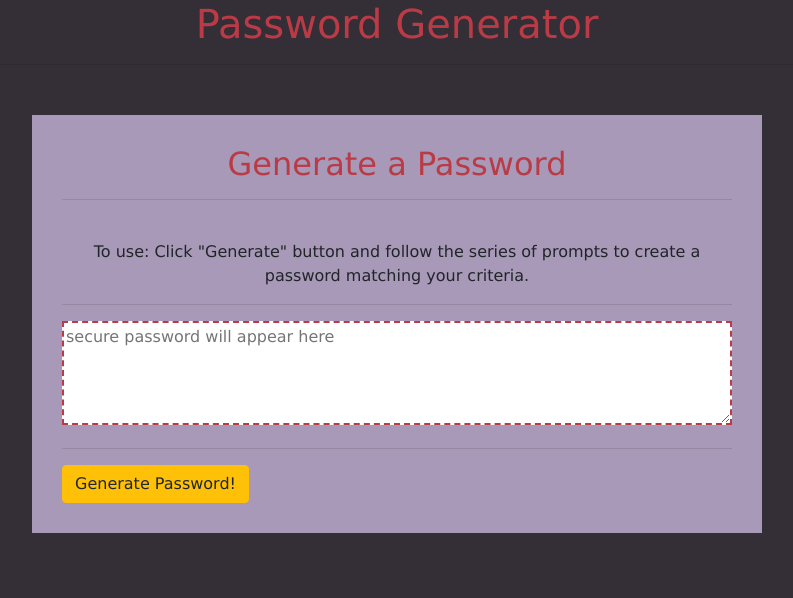
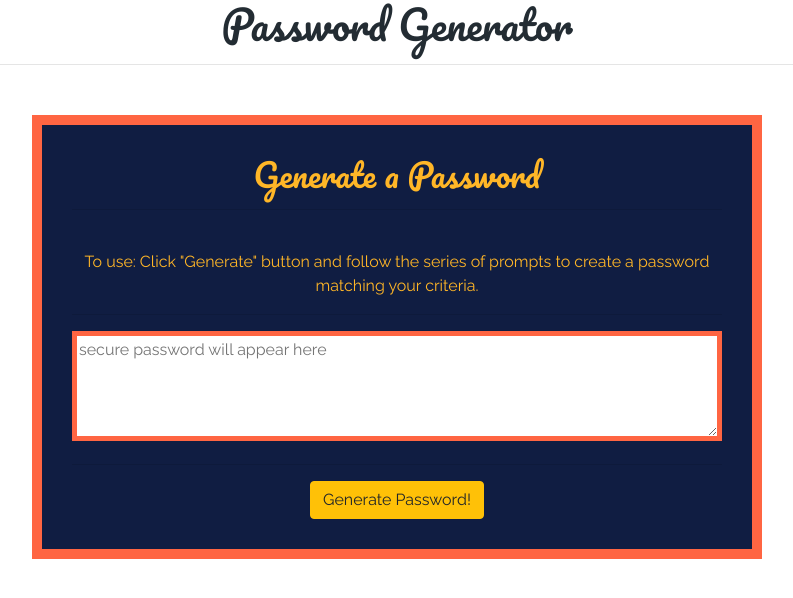
Before and after one commit to ohnobenito/passwordgenerator, a plain HTML site: page index.html in a window 1280 px wide. Shown: the whole page, without its empty margins (243-1036 px from the left). Drawn offline with nearby package versions, Linux system fonts and the light colour scheme.

Commit message:
changed up styling of page colors, centered button, added new fonts, added commenting

```diff
--- a/assets/css/style.css
+++ b/assets/css/style.css
@@ -1,30 +1,41 @@
+/* Body elements */
+body {
+    font-family: 'Raleway', sans-serif;
+}
 
-body {
-    background-color: #342e37ff;
-    font-family: 'Lucida Sans', 'Lucida Sans Regular', 'Lucida Grande', 'Lucida Sans Unicode', Geneva, Verdana, sans-serif;
+/* Main Header*/
+h1 {
+    text-align: center;
+    font-family: 'Pacifico', cursive;
+    color: #232c33ff;
 }
+
+/* Generator Styling */
 .content {
     margin-top: 10px;
     margin-bottom: 10px;
     width: 100%;
     padding: 30px;
-    background-color: #a799b7;
-}
-p {
+    border: #ff6542ff 10px solid;
+    background-color: #101d42ff;
     text-align: center;
 }
-h1, h2 {
-    color: #ba3b46;
-    text-align: center;
-}
-
 #display {
     width: 100%;
     height: 40%;
-    border: dashed 2px #ba3b46
+    border: #ff6542ff 5px solid;
 }
-/* COLOR CHART
---black-coffee: #342e37ff;
---glossy-grape: #a799b7ff;
---french-raspberry: #ba3b46ff;
-*/
+h2 {
+    text-align: center;
+    color: #ffb627ff;
+    font-family: 'Pacifico', cursive;
+}
+p {
+    color: #ffb627ff;
+}
+
+/* COLORS USED
+--honey-yellow: #ffb627ff;
+--portland-orange: #ff6542ff;
+--oxford-blue: #101d42ff;
+--gunmetal: #232c33ff; */
```
